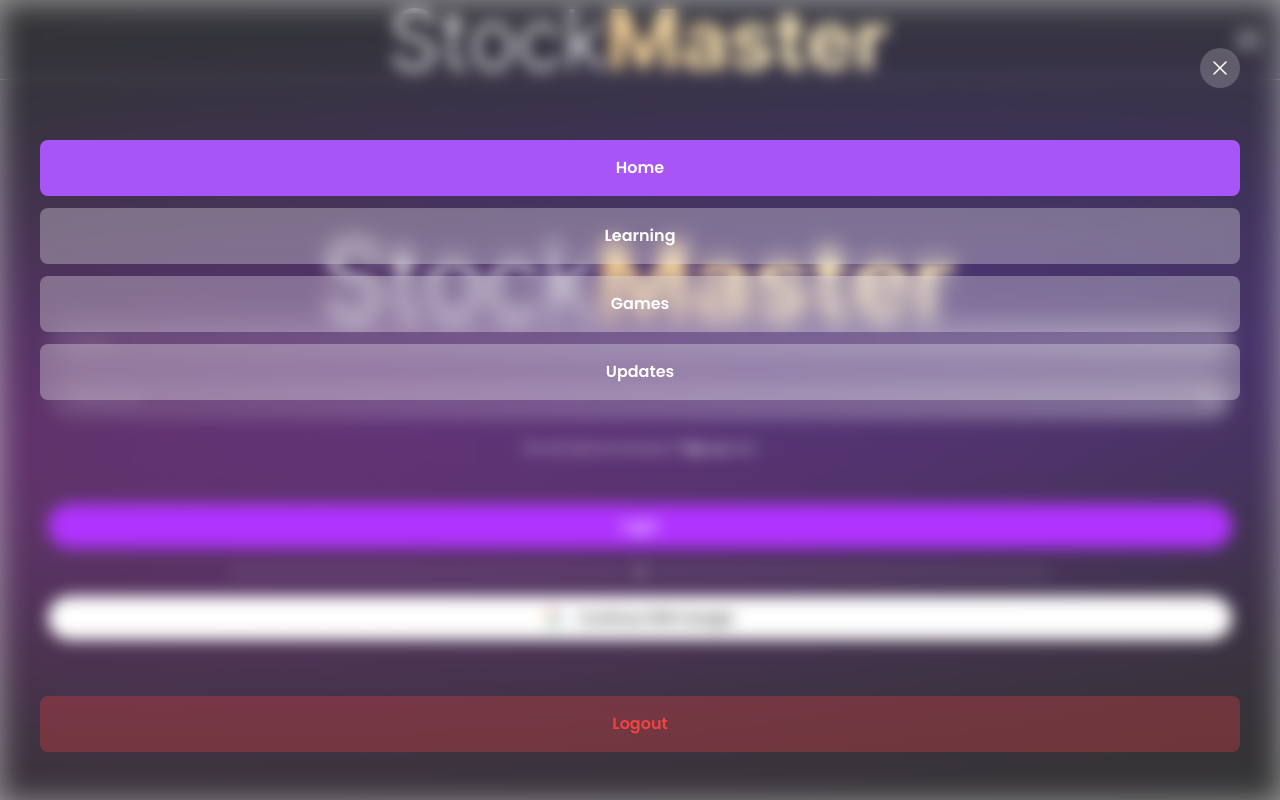
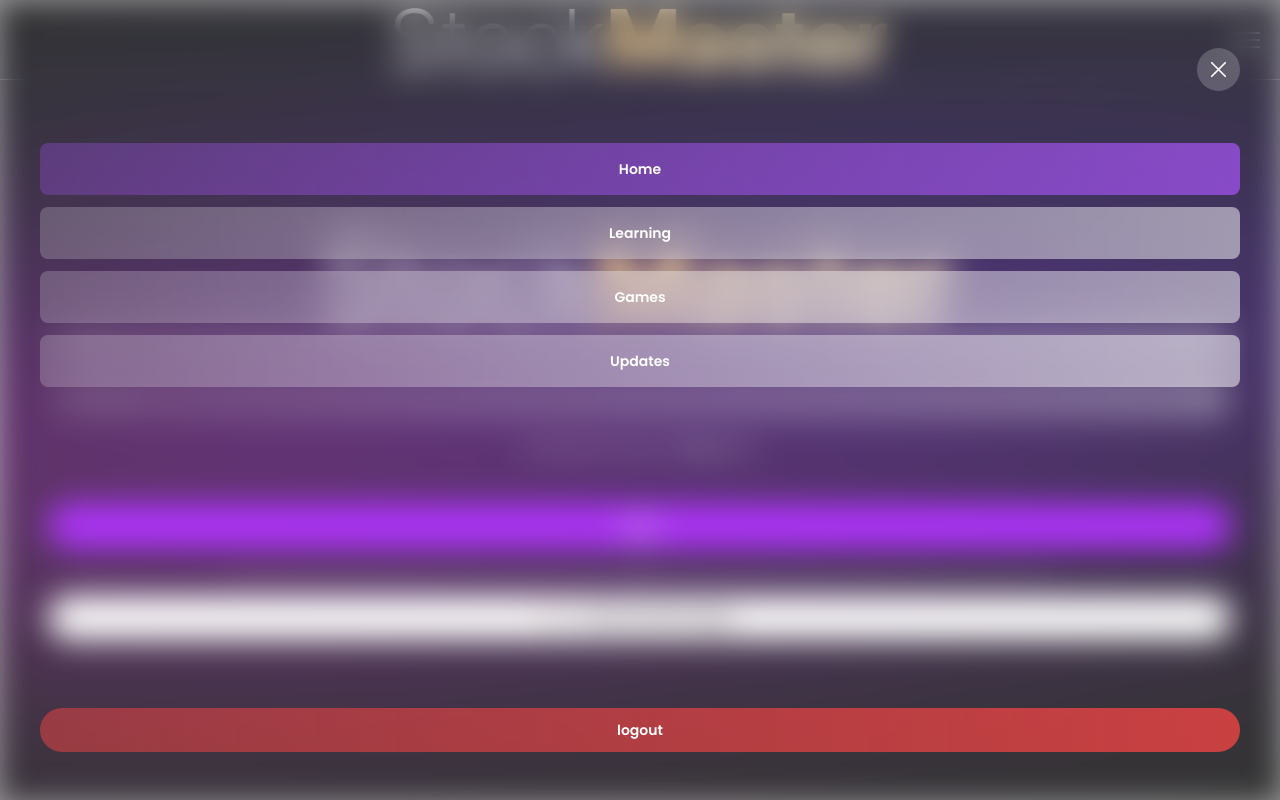
Before and after one commit to jovianjr/StockMaster-FE, a Next.js app: page /login in a window 1280 px wide. Both pictures are taken after a click on the button 1248 px from the left and 39 px from the top of the page. Built offline with nearby package versions, Linux system fonts and the light colour scheme.

Commit message:
fix(navbar): fix navbar button

```diff
--- a/src/app/components/Button/index.js
+++ b/src/app/components/Button/index.js
@@ -18,7 +18,7 @@
 
 const ButtonContainer = props => {
 	return props.href ? (
-		<Link href={props.href} className="h-full w-full">
+		<Link href={props.href} className="h-fit w-full">
 			<Button {...props} />
 		</Link>
 	) : (
--- a/src/app/components/Navbar/index.js
+++ b/src/app/components/Navbar/index.js
@@ -6,6 +6,7 @@
 import clsx from 'clsx';
 import Image from 'next/image';
 import Link from 'next/link';
+import Button from '@/app/components/Button';
 
 export default function Navbar() {
 	const [scrolling, setScrolling] = useState(false);
@@ -51,13 +52,13 @@
 				</Menu.Button>
 			</div>
 			<Menu.Items className="fixed left-0 top-0 z-[1000] h-full w-full px-10 py-12 ">
-				<div className="absolute inset-0 bg-white/20 text-black shadow-[inset_0_2px_30px_0_rgba(255,255,255,0.5)] backdrop-blur"></div>
+				<div className="absolute inset-0 bg-white/20 text-black shadow-[inset_0_2px_30px_0_rgba(255,255,255,0.5)] backdrop-blur-lg"></div>
 				<div className="relative z-10 flex h-full flex-col items-end gap-3">
 					<Menu.Item className="mb-10">
 						{({ close }) => (
 							<XMarkIcon
 								onClick={close}
-								className="float-right aspect-square w-10 rounded-full bg-white/20 p-2 font-bold text-white"
+								className="float-right aspect-square h-20 rounded-full bg-white/20 p-2 font-bold text-white"
 							/>
 						)}
 					</Menu.Item>
@@ -65,13 +66,12 @@
 					<CustomMenu text="Learning" href="/learning" />
 					<CustomMenu text="Games" href="/games" />
 					<CustomMenu text="Updates" href="/updates" />
-					<div className="grow"></div>
-					<button
-						className="w-full rounded-lg bg-red-500/30 py-4 text-center font-semibold text-red-500 backdrop-blur"
-						onClick={logout}
-					>
-						Logout
-					</button>
+					<div className="h-full grow"></div>
+					<Button
+						href="/logout"
+						text="logout"
+						className="bg-transparent bg-gradient-to-r from-red-500/50 to-red-500/80 hover:bg-red-700"
+					/>
 				</div>
 			</Menu.Items>
 		</Menu>
@@ -81,15 +81,16 @@
 const CustomMenu = ({ text = '', href = '', active = false }) => {
 	return (
 		<Menu.Item>
-			<Link
+			<Button
 				href={href}
+				text={text}
 				className={clsx(
-					'w-full rounded-lg py-4 text-center font-semibold backdrop-blur',
-					active ? 'bg-purple-500 font-bold' : 'bg-white/30'
+					'w-full rounded-lg bg-transparent py-4 text-center font-semibold backdrop-blur-lg',
+					active
+						? 'bg-gradient-to-r from-purple-500/30 to-purple-500/70 font-bold'
+						: 'bg-gradient-to-r from-white/20 to-white/50'
 				)}
-			>
-				{text}
-			</Link>
+			/>
 		</Menu.Item>
 	);
 };
```
